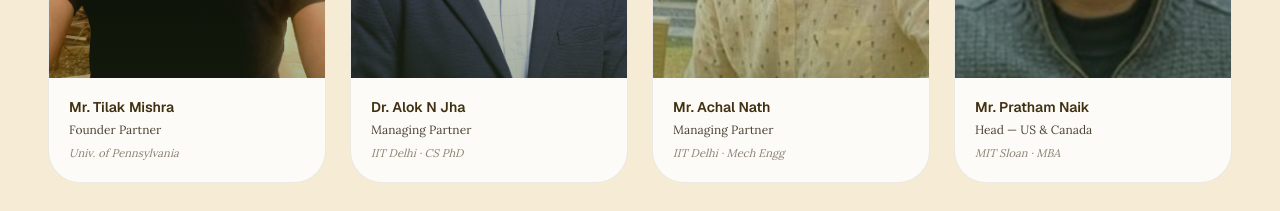
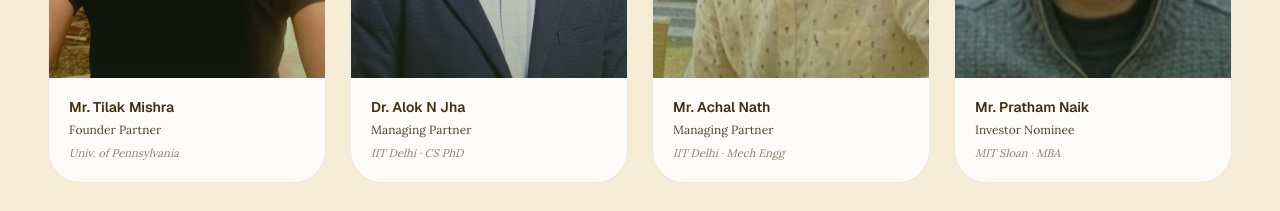
Before and after one commit to devan1shX/EpicQuest, a Next.js app: page / in a window 1280 px wide. Shown: the part 7520-7731 px from the top of the page. Built offline with nearby package versions, Linux system fonts and the light colour scheme.

Commit message:
Update app/page.tsx and components/Footer.tsx

```diff
--- a/app/page.tsx
+++ b/app/page.tsx
@@ -747,7 +747,7 @@ export default function Home() {
               },
               {
                 name: "Mr. Pratham Naik",
-                role: "Head — US & Canada",
+                role: "Investor Nominee",
                 credential: "MIT Sloan · MBA",
                 image: "/images/team/Team_Pratham.png",
                 accent: "#566544",
```
